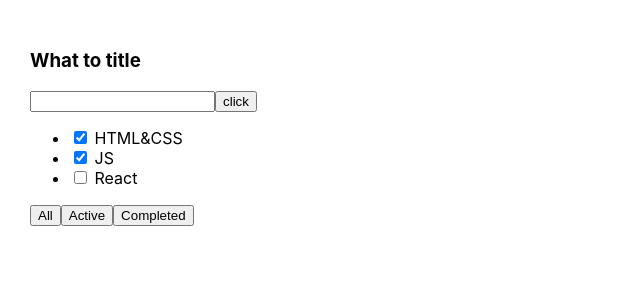
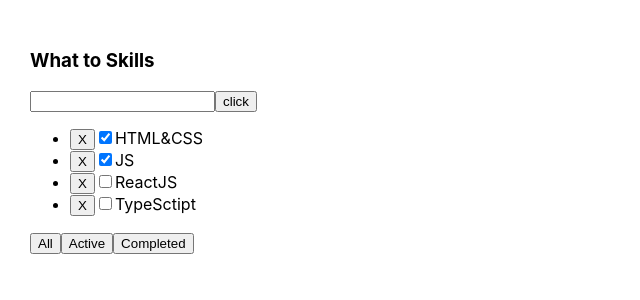
Before and after one commit to camperfail86/samurai-todolist, a React (Create React App) app: page / in a window 1280 px wide. Shown: the top 300 px of the page, without its empty margins (0-640 px from the left). Built offline with nearby package versions, Linux system fonts and the light colour scheme.

Commit message:
Добавление инпута

```diff
--- a/src/App.css
+++ b/src/App.css
@@ -1,6 +1,7 @@
 .App {
   padding: 30px;
   display: flex;
+  flex-direction: column;
 }
 
 .App > div {
--- a/src/App.tsx
+++ b/src/App.tsx
@@ -1,19 +1,22 @@
-import React from 'react';
+import React, {useState} from 'react';
 import './App.css';
-import Todolist from "./components/Todolist";
+import Todolist, {TaskType} from "./components/Todolist";
+import {FullInput} from "./components/FullInput";
+
 
 function App() {
+  const[tasks, setTasks] = useState([
+    {id: 1, title: "HTML&CSS", isDone: true},
+    {id: 2, title: "JS", isDone: true},
+    {id: 3, title: "ReactJS", isDone: false},
+    {id: 4, title: "TypeSctipt", isDone: false}
+  ])
+
   return (
     <div className="App">
-      <Todolist title='title'/>
+      <Todolist tasks={tasks} setTasks={setTasks} title='Skills'/>
+
     </div>
   );
 }
-
-// function hello() {
-//     return(
-//       <div>Hello</div>
-//     )
-// }
-
 export default App;
--- /dev/null
+++ b/src/components/FullInput.tsx
@@ -0,0 +1,16 @@
+import React, {ChangeEvent} from "react";
+
+type textInputType = {
+  getTextInput: (e: ChangeEvent<HTMLInputElement>) => void
+  onClickInputHandler:() => void
+  textNameInput: string
+}
+
+export const FullInput = (props: textInputType) => {
+  return (
+    <div>
+      <input value={props.textNameInput} onChange={props.getTextInput}/>
+      <button onClick={props.onClickInputHandler}>click</button>
+    </div>
+  )
+}
--- a/src/components/Todolist.tsx
+++ b/src/components/Todolist.tsx
@@ -1,26 +1,76 @@
-import React from "react";
+import React, {ChangeEvent, useState} from "react";
+import {FullInput} from "./FullInput";
+
+
+export type TaskType = {
+  id: number
+  title: string
+  isDone: boolean
+}
 
 type PropsType = {
   title?: string
+  tasks: Array<TaskType>
+  setTasks: Function
 }
 
 function Todolist(props: PropsType) {
+  let [nameButton, setNameButton] = useState('all');
+
+  let filteredTasks = props.tasks
+  switch (nameButton) {
+    case 'active':
+      filteredTasks = props.tasks.filter(t => !t.isDone)
+      break
+    case 'completed':
+      filteredTasks = props.tasks.filter(t => t.isDone)
+  }
+
+  const removeTasks = (id: number) => {
+    filteredTasks = props.tasks.filter(t => t.id !== id)
+    props.setTasks(filteredTasks)
+  }
+
+  const filterButton = (name: string) => {
+    setNameButton(name);
+  }
+
+  const getTextInput = (e: ChangeEvent<HTMLInputElement>) => {
+    setTextNameInput(e.currentTarget.value)
+  }
+
+  const [textNameInput, setTextNameInput] = useState('')
+  const onClickInputHandler = () => {
+    let newTask = {id: 5, title: textNameInput, isDone: false}
+    filteredTasks = [newTask, ...props.tasks]
+    props.setTasks(filteredTasks)
+    setTextNameInput('')
+  }
   return (
     <div>
       <h3>What to {props.title}</h3>
-      <div>
-        <input/>
-        <button>click</button>
-      </div>
+      <FullInput getTextInput={getTextInput}
+                 onClickInputHandler={onClickInputHandler}
+                 textNameInput={textNameInput}
+      />
       <ul>
-        <li><input type="checkbox" checked={true}/> <span>HTML&CSS</span></li>
-        <li><input type="checkbox" checked={true}/> <span>JS</span></li>
-        <li><input type="checkbox" checked={false}/> <span>React</span></li>
+        {filteredTasks.map((el, index) => {
+          return (
+            <li key={index}>
+              <button onClick={() => {
+                removeTasks(el.id)
+              }}>X
+              </button>
+              <input type="checkbox" checked={el.isDone}/>
+              <span>{el.title}</span>
+            </li>
+          )
+        })}
       </ul>
       <div>
-        <button>All</button>
-        <button>Active</button>
-        <button>Completed</button>
+        <button onClick={() => filterButton('all')}>All</button>
+        <button onClick={() => filterButton('active')}>Active</button>
+        <button onClick={() => filterButton('completed')}>Completed</button>
       </div>
     </div>
   )
```
